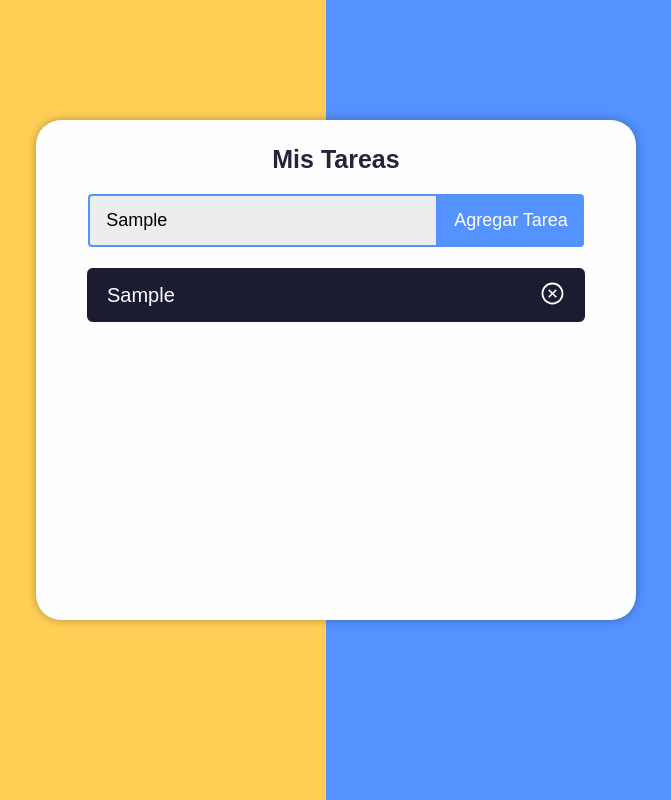
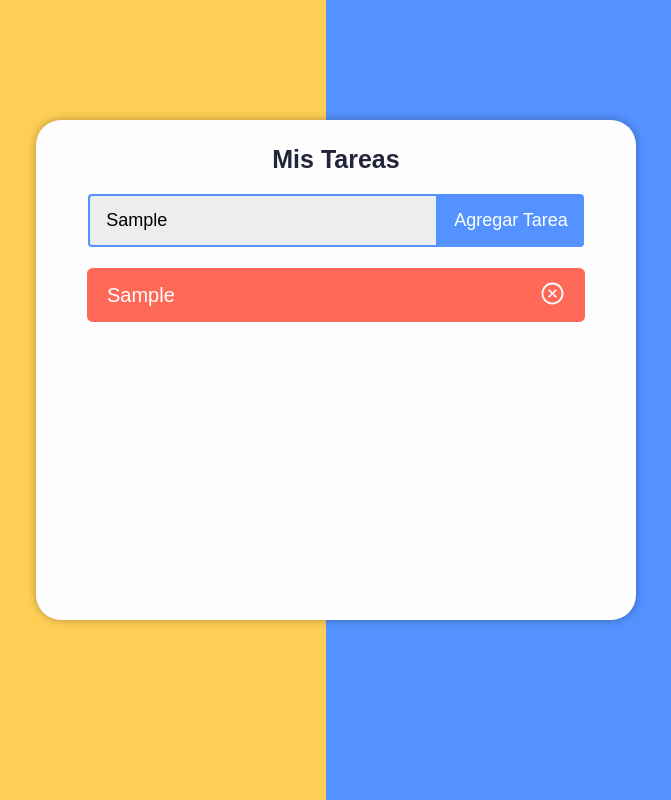
Before and after one commit to marcosd59/lista-de-tareas, a React (Create React App) app: page / in a window 1280 px wide. Both pictures are taken after typing "Sample" into the empty fields and a click on the button "Agregar Tarea". Shown: the whole page, without its empty margins (314-985 px from the left). Built offline with nearby package versions, Linux system fonts and the light colour scheme.

Commit message:
Update background colors in Tarea.css

```diff
--- a/src/stylesheets/Tarea.css
+++ b/src/stylesheets/Tarea.css
@@ -1,7 +1,7 @@
 .tarea-contenedor {
   width: 500px;
   height: 56px;
-  background-color: #1b1b32;
+  background-color: #e0f7fa;
   margin: 5px 0;
   padding: 8px 15px 8px 20px;
   border-radius: 7px;
@@ -13,15 +13,15 @@
 }
 
 .tarea-contenedor:nth-child(3n + 1) {
-  background-color: #1b1b32;
+  background-color: #ff6958;
 }
 
 .tarea-contenedor:nth-child(3n + 2) {
-  background-color: #2a2a40;
+  background-color: #ff7f71;
 }
 
 .tarea-contenedor:nth-child(3n + 3) {
-  background-color: #3b3b4f;
+  background-color: #ff9387;
 }
 
 .tarea-texto {
```
